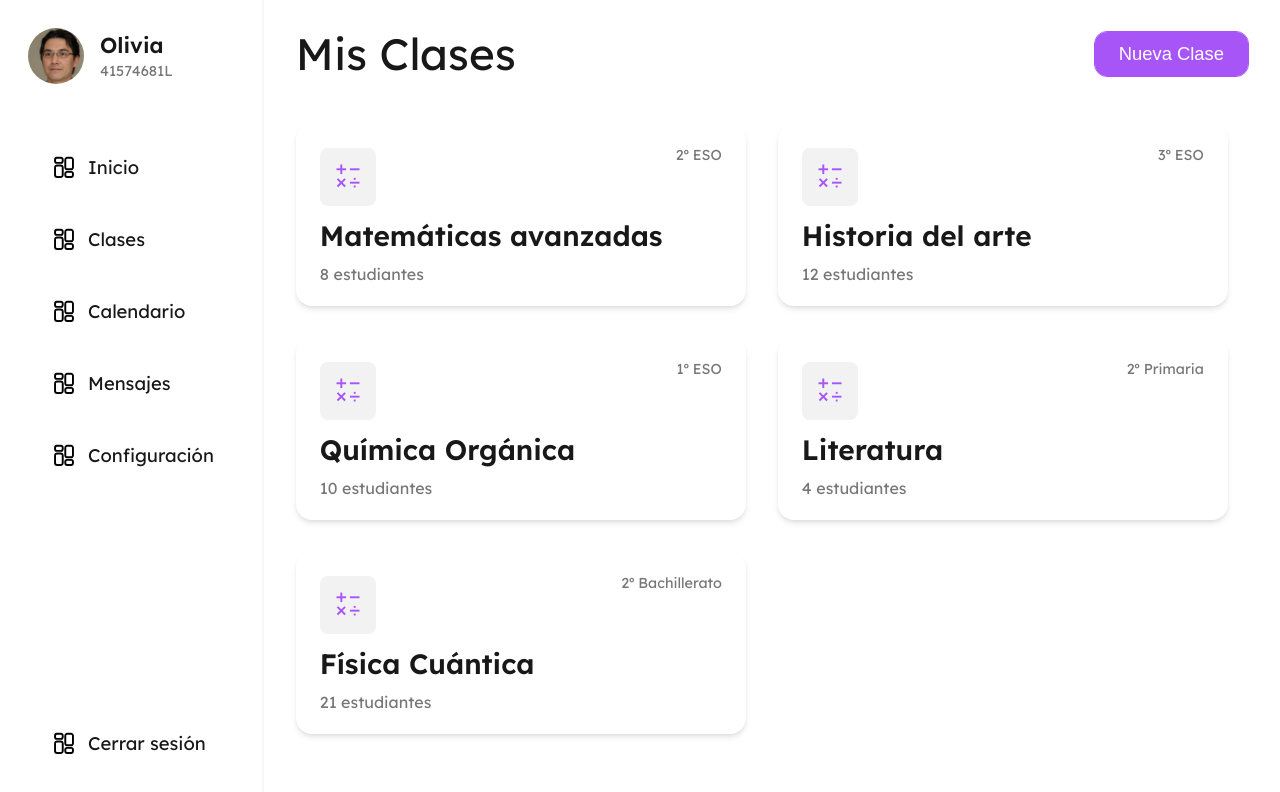
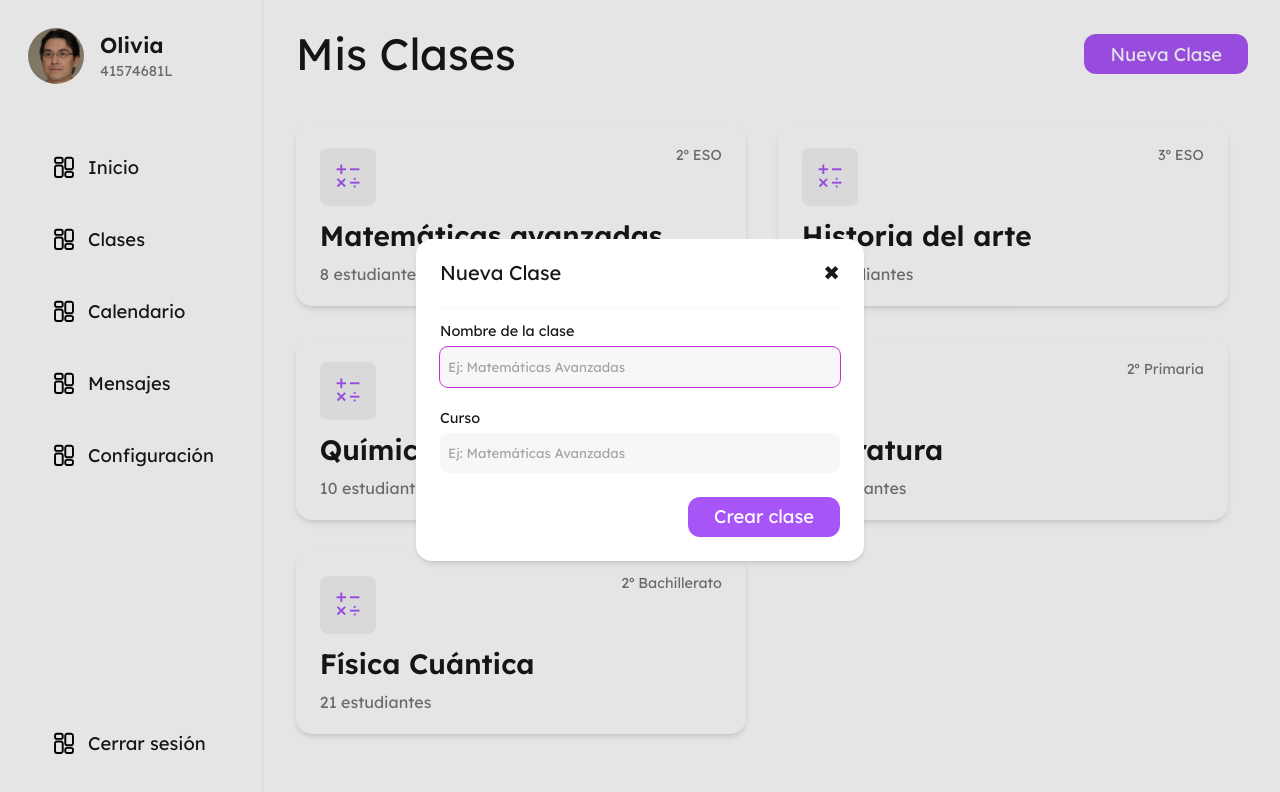
Before and after one commit to paulaquiin/manage-my-class, a website: page public/clases/index.html in a window 1280 px wide. Both pictures are taken after a click on the button "Nueva Clase". Drawn offline with Linux system fonts and the light colour scheme; a web font is replaced by a local one.

Commit message:
Feat: Diseño del dialogo, apertura y cierre del dialogo, correcciones de estilo en boton, form y nueva clase "subtext"

```diff
--- a/public/clases/index.html
+++ b/public/clases/index.html
@@ -37,7 +37,28 @@
             <span id="students" class="muted"></span>
         </a>
     </template>
+    <dialog>
+        <div class="header">
+            <span class="heading-5">Nueva Clase</span>
+            <span class="heading-5 close-dialog">&#10006;</span>
+        </div>
+        <div class="content">
+            <form>
+                <div class="form-group">
+                    <label class="subtext">Nombre de la clase</label>
+                    <input type="text" placeholder="Ej: Matemáticas Avanzadas" />
+                </div>
+                <div class="form-group">
+                    <label class="subtext">Curso</label>
+                    <input type="text" placeholder="Ej: Matemáticas Avanzadas" />
+                </div>
+                <!-- Selector de iconos -->
+                <input value="Crear clase" type="submit" />
+            </form>
+        </div>
+    </dialog>
     <script src="/js/include.js"></script>
+    <script src="/js/dialog.js"></script>
     <script src="/js/classes.js"></script>
 </body>
 
--- /dev/null
+++ b/public/js/dialog.js
@@ -0,0 +1,19 @@
+
+// Identificar el dialogo
+const dialog = document.querySelector("dialog");
+
+// Identificar el botón que abrirá el dialogo
+const button = document.querySelector("button");
+
+// Añadir eventos para abrir el dialogo
+button.addEventListener("click", () => {
+    dialog.showModal();
+})
+
+// Identificar la "x" que cierra el dialogo
+const closeDialog = document.querySelector(".close-dialog");
+
+// Añadir evento para cerrar el dialogo
+closeDialog.addEventListener("click", () => {
+    dialog.close();
+})
--- a/public/styles/scss/button.scss
+++ b/public/styles/scss/button.scss
@@ -1,13 +1,19 @@
 button,
 input[type="submit"] {
     background-color: #A855F7;
+    font-family: "Lexend", sans-serif;
     color: #fff;
     font-size: 1.15rem;
-    padding: 0.35rem 1.5rem;
+    padding: 0.4rem 1.5rem;
     border-radius: 0.75rem;
-    border: 0;
     cursor: pointer;
+    border: 2px solid #A855F7;
+    transition: background-color 0.25s;
     &:focus {
-        outline: 1px solid #A855F7;
+        border-color: #fff;
+    }
+    &:hover {
+        background-color: #782fbd;
+        border-color: #782fbd;
     }
 }
--- a/public/styles/scss/classes.scss
+++ b/public/styles/scss/classes.scss
@@ -2,6 +2,8 @@
 @import "global";
 @import "layout";
 @import "button";
+@import "dialog";
+@import "form";
 
 .classes {
     .container {
@@ -16,6 +18,7 @@
             display: flex;
             flex-wrap: wrap;
             justify-content: space-between;
+            align-items: center;
             gap: 1rem;
         }
         .content {
--- /dev/null
+++ b/public/styles/scss/dialog.scss
@@ -0,0 +1,25 @@
+dialog {
+    width: 100%;
+    max-width: 400px;
+    max-height: 600px;
+    border: none;
+    outline: none;
+    box-shadow: rgba(0, 0, 0, 0.1) 0px 4px 6px -1px, rgba(0, 0, 0, 0.06) 0px 2px 4px -1px;
+    padding: 1.5rem;
+    border-radius: 1rem;
+
+    .header {
+        display: flex;
+        justify-content: space-between;
+        gap: 1rem;
+        padding-bottom: 1.5rem;
+        border-bottom: 1px solid #F7F6F8;
+        .close-dialog {
+            cursor: pointer;
+        }
+    }
+
+    .content {
+        padding-top: 1rem;
+    }
+}
--- a/public/styles/scss/form.scss
+++ b/public/styles/scss/form.scss
@@ -4,9 +4,9 @@ form {
     align-items: center;
     gap: 1.5rem;
     width: 100%;
-    max-width: 350px;
 
     .row {
+        width: 100%;
         display: flex;
         gap: 0.5rem;
     }
@@ -16,7 +16,7 @@ form {
         display: flex;
         flex-direction: column;
         align-items: flex-start;
-        gap: 0.35rem;
+        gap: 0.5rem;
     }
 
     label {
@@ -25,7 +25,7 @@ form {
 
     input:not(input[type="submit"]) {
         width: 100%;
-        background-color: lightgray;
+        background-color: #F7F6F8;
         border: 0;
         height: 40px;
         border-radius: 0.5rem;
@@ -34,5 +34,12 @@ form {
         &:focus {
             outline: 1px solid #c334d6;
         }
+        &::placeholder {
+            color: #a5a5a5;
+        }
+    }
+
+    input[type="submit"]{
+        margin-left: auto;
     }
 }
--- a/public/styles/scss/global.scss
+++ b/public/styles/scss/global.scss
@@ -4,6 +4,10 @@ html, body {
 }
 body {
     overflow-x: hidden;
+}
+
+*:not(dialog):focus {
+    outline: 1px solid #A855F7;
 }
 
 input,
@@ -13,6 +17,11 @@ textarea {
 
 .text {
     font-size: 1.15rem;
+    color: #181818;
+}
+
+.subtext {
+    font-size: 0.9rem;
     color: #181818;
 }
 
@@ -53,3 +62,9 @@ h4 {
     font-size: 1.35rem;
     color: #181818;
 }
+
+.heading-5,
+h5 {
+    font-size: 1.25rem;
+    color: #181818;
+}
--- a/public/styles/scss/login-register.scss
+++ b/public/styles/scss/login-register.scss
@@ -93,7 +93,10 @@
                     height: 100px;
                     border: 3px solid rgb(100, 0, 100);
                 }
+            }
 
+            form {
+                max-width: 350px;
             }
 
         }
```
Also changed, not shown: public/styles/css/button.css, public/styles/css/classes.css, public/styles/css/dialog.css (added), public/styles/css/form.css, public/styles/css/global.css, public/styles/css/login-register.css, public/styles/css/students.css.
